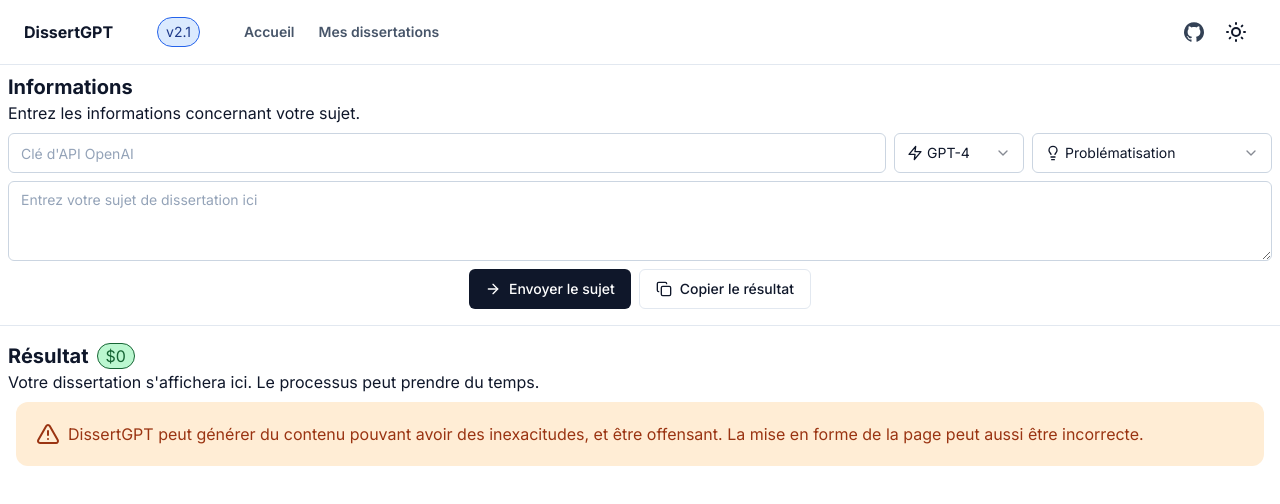
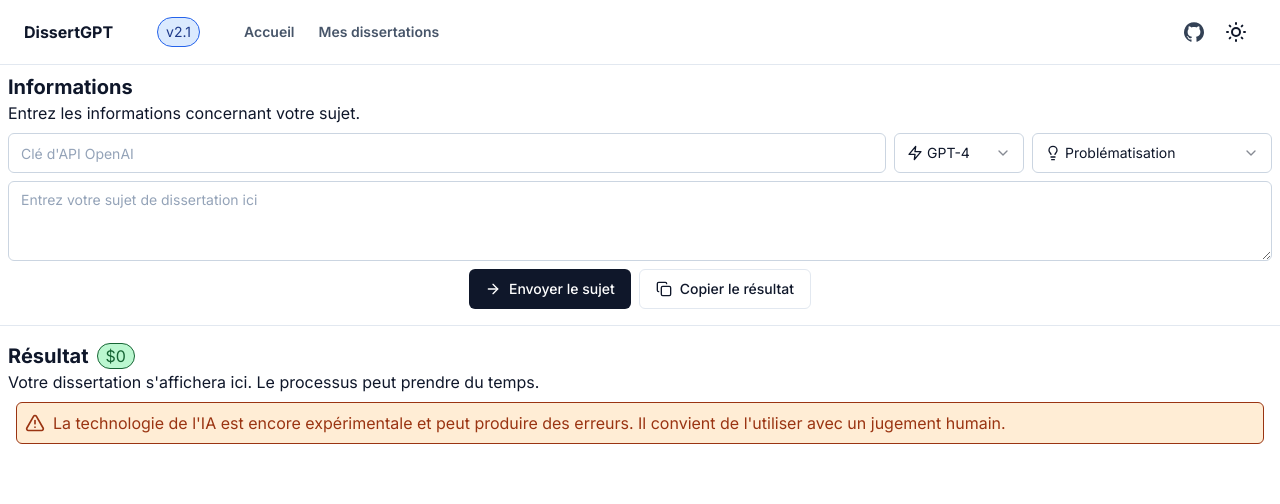
Before and after one commit to lpeyr/DissertGPT, a Next.js app: page /ph in a window 1280 px wide. Shown: the top 504 px of the page. Built offline with nearby package versions, Linux system fonts and the light colour scheme.

Commit message:
Updated disclaimer

```diff
--- a/pages/fr.tsx
+++ b/pages/fr.tsx
@@ -399,11 +399,10 @@
           Votre dissertation s&apos;affichera ici. Le processus peut prendre du
           temps.
         </p>
-        <div className="flex flex-col md:flex-row items-center space-x-2 p-5 m-2 rounded-xl dark:bg-orange-950 bg-orange-100 text-orange-800 dark:text-orange-200">
-          <AlertTriangle className="mr-2" size={24} />
-          DissertGPT peut générer du contenu pouvant avoir des inexacitudes, et
-          être offensant. La mise en forme de la page peut aussi être
-          incorrecte.
+        <div className="flex flex-col md:flex-row items-center space-x-2 p-2 m-2 rounded-md dark:bg-orange-950 bg-orange-100 border border-orange-800 dark:border-orange-200 text-orange-800 dark:text-orange-200">
+          <AlertTriangle className="mr-2" size={20} />
+          La technologie de l'IA est encore expérimentale et peut produire des
+          erreurs. Il convient de l'utiliser avec un jugement humain.
         </div>
       </section>
       <section id="wait" className="hidden">
--- a/pages/ph.tsx
+++ b/pages/ph.tsx
@@ -222,11 +222,10 @@
           Votre dissertation s&apos;affichera ici. Le processus peut prendre du
           temps.
         </p>
-        <div className="flex flex-col md:flex-row items-center space-x-2 p-5 m-2 rounded-xl dark:bg-orange-950 bg-orange-100 text-orange-800 dark:text-orange-200">
-          <AlertTriangle className="mr-2" size={24} />
-          DissertGPT peut générer du contenu pouvant avoir des inexacitudes, et
-          être offensant. La mise en forme de la page peut aussi être
-          incorrecte.
+        <div className="flex flex-col md:flex-row items-center space-x-2 p-2 m-2 rounded-md dark:bg-orange-950 bg-orange-100 border border-orange-800 dark:border-orange-200 text-orange-800 dark:text-orange-200">
+          <AlertTriangle className="mr-2" size={20} />
+          La technologie de l'IA est encore expérimentale et peut produire des
+          erreurs. Il convient de l'utiliser avec un jugement humain.
         </div>
       </section>
       <section id="wait" className="hidden">
```
